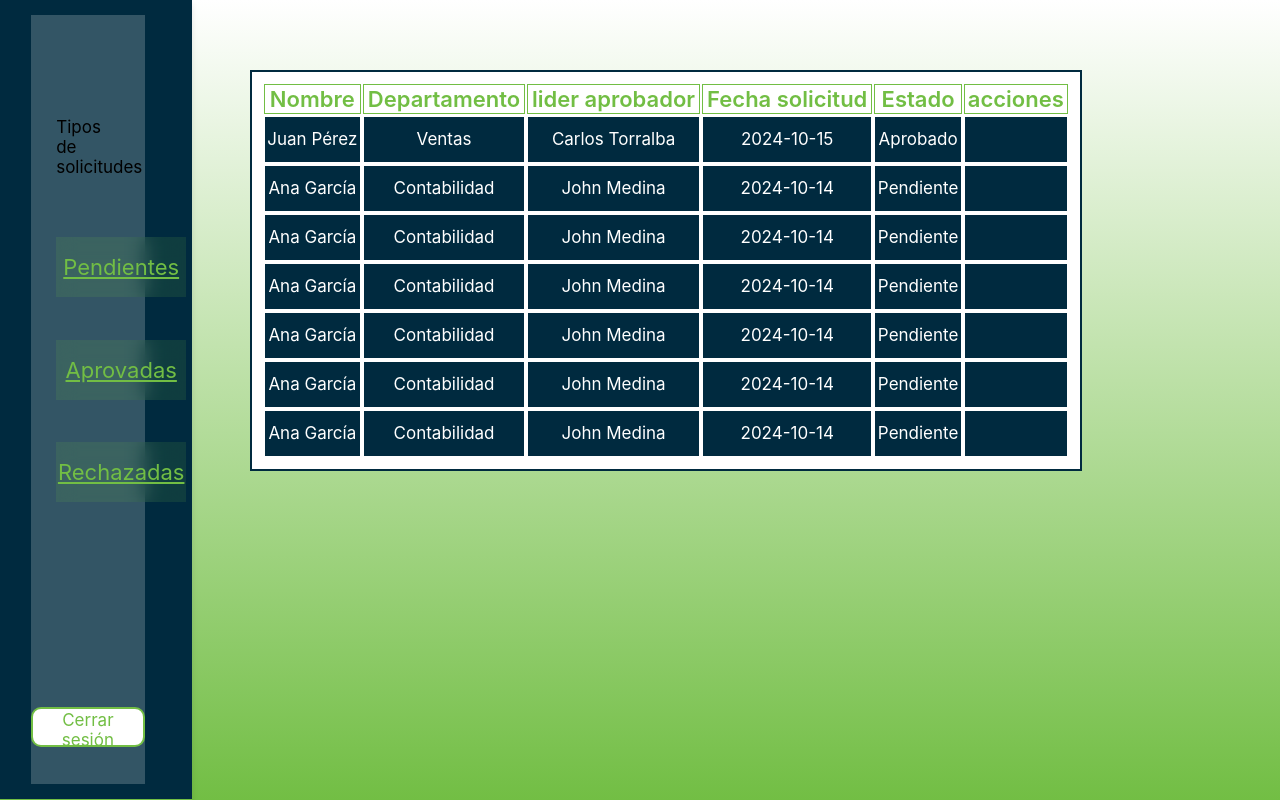
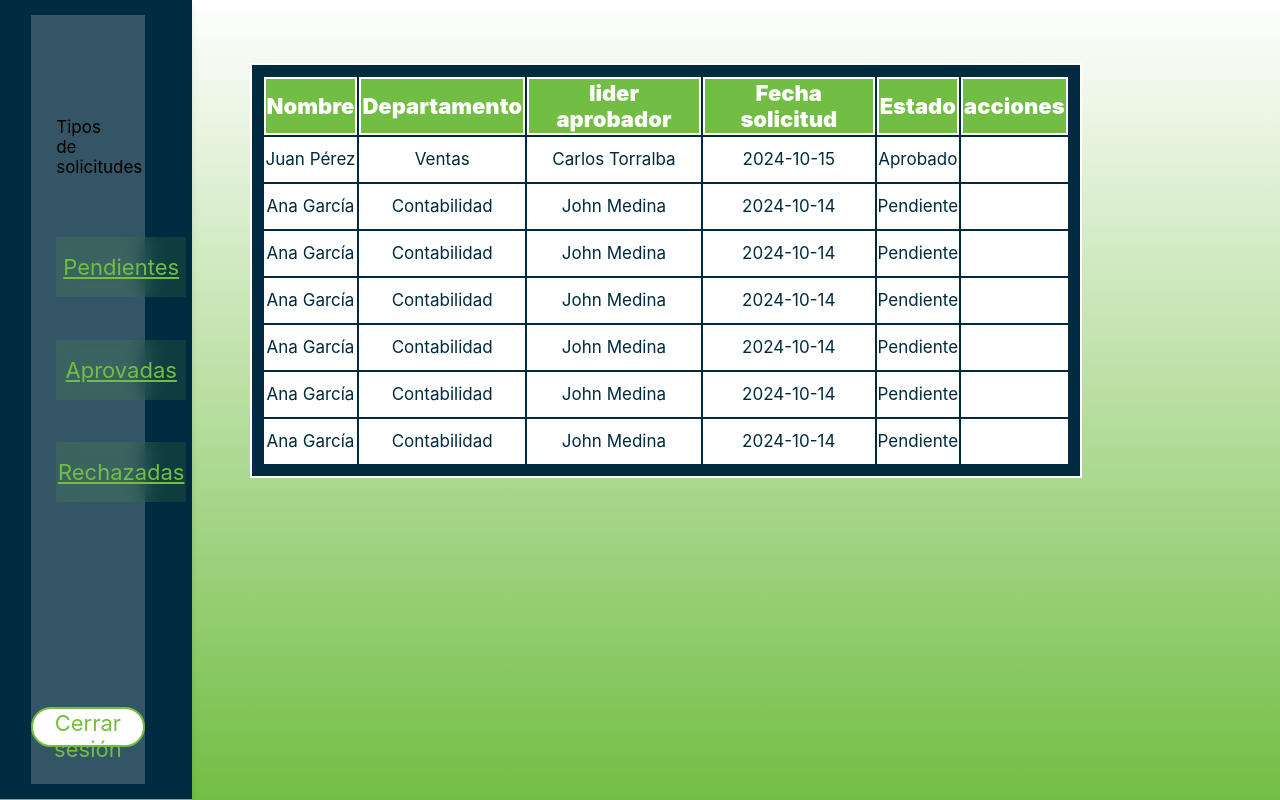
Before and after one commit to ycuestacfi/solicitud_de_permisos_laborales, a PHP site: page / in a window 1280 px wide. Run offline with PHP 8.4, Linux system fonts and the light colour scheme.

Commit message:
pagina principal luego de ingreso

```diff
--- a/assets/css/global.css
+++ b/assets/css/global.css
@@ -30,17 +30,16 @@ main{
     align-items: center;
 }
 td{
-    border: solid 1px var(--blanco);
-    background-color: var(--azul-oscuro-contraste);
-    color: var(--blanco);
+    background-color: var(--blanco);
+    color: var(--azul-oscuro-contraste);
     text-align: center;
 }
 th{
     font-size: 22px;
-    font-weight: 600;
-    color: var(--verde-corporativo);
-    border: solid 1px var(--verde-corporativo);
-    background-color: none;
+    font-weight: 900;
+    color: var(--blanco);
+    border: solid 2px var(--blanco);
+    background-color: var(--verde-corporativo);
 }
 .button-aceptar-alert{
     background-color: var(--verde-corporativo);
@@ -51,11 +50,16 @@ th{
     color: var(--verde-corporativo);
     background-color: var(--blanco);
     width: 100%;
-    border-radius: 10px;
+    font-size: 22px;
+    border-radius: 25px;
     border: solid 2px var(--verde-corporativo);
     height: 40px;
     position: absolute;
     top: 90%;
+    cursor: pointer;
+}
+#btn_salir:hover{
+    scale: 1.1;
 }
 
 #fondo-form {
--- a/index.php
+++ b/index.php
@@ -12,10 +12,10 @@ $prueba1 = [
 ];
 ?>
 
-    <table id="tabla_registros" style=" border: solid 2px var(--azul-oscuro-contraste);
+    <table id="tabla_registros" style=" border: solid 2px var(--blanco);
     width: 65%;
     padding: 10px;
-    background-color: var(--blanco);
+    background-color: var(--azul-oscuro-contraste);
     position: relative;
     left: 52%;
     transform: translateX(-50%);
```
